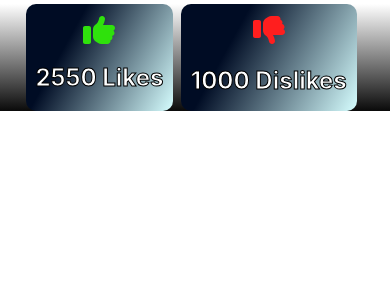
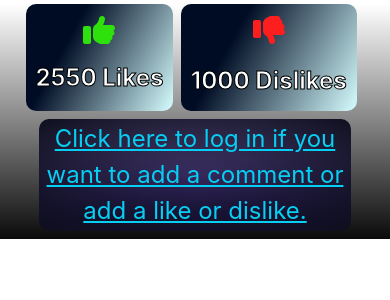
Before and after one commit to zachary-berdell-elliott/personal-blog-rect-sandbox, a React (Create React App) app: page / in a window 390 px wide. Shown: the top 300 px of the page. Built offline with nearby package versions, Linux system fonts and the light colour scheme; some icons are missing; the HTML template or start-up script is replaced by a standard one.

Commit message:
Worked on mobile responsiveness for add comment bar.

```diff
--- a/src/App.css
+++ b/src/App.css
@@ -121,6 +121,50 @@
   margin-bottom: 1%;
 }
 
+.pb-1 {
+  padding-bottom: 1%;
+}
+
+.pb-2 {
+  padding-bottom: 2%;
+}
+
 .not-logged-in-like {
-  font-size: 200%
+  font-size: 200%;
 }
+
+.important-link {
+  background-image: radial-gradient(rgba(30, 8, 109, 0.5), rgb(14, 15, 30));
+  border-radius: 10px;
+  padding: .5% 1%;
+  width: 50%;
+  margin-left: auto;
+  margin-right: auto;
+}
+
+.important-link a {
+  color:rgb(7, 207, 243);
+  font-size: 200%;
+}
+
+.important-link:hover {
+  color:rgb(7, 207, 243);
+}
+
+@media screen and (max-width: 1144px) {
+  .comment-entry-area {
+    width: 65%;
+  }
+}
+
+@media screen and (max-width: 932px) {
+  .important-link {
+    width: 80%;
+  }
+}
+
+@media screen and (max-width: 622px) {
+  .important-link a {
+    font-size: 150%;
+  }
+}
--- a/src/components/AddCommentBar.js
+++ b/src/components/AddCommentBar.js
@@ -38,22 +38,25 @@ function AddCommentBar() {
             <form id="add-comment-form" className="d-flex-column flex-center-w">
                 <textarea name="comment" className="comment-entry-area flex-center-w" />
                 <button className="voting-button flex-center-w"><FontAwesomeIcon icon={faPlus} className="orange-text" /> Add Comment</button>
-                <p className="text-danger mg-bottom-1">Testing</p>
+                <p className="red-text mg-bottom-1">Testing</p>
             </form>
         </section>
     ) : (
-        <section id="comment-add-section">
+        <section id="comment-add-section" className="pb-2">
                         <div className="d-flex-row j-content mg-top-1">
-                <section id="liking-section" className="vote-section">
+                <section id="liking-section" className="vote-section mg-bottom-1">
                         <FontAwesomeIcon icon={faThumbsUp} className="green-text not-logged-in-like" aria-hidden="true"/>
                     <div id="like-count" aria-labelledby={`This post has ${likeCount} likes`}
                         className="vote-count-num">{likeCount} Likes</div>
                 </section>
-                <section id="disliking-section" className="vote-section">
+                <section id="disliking-section" className="vote-section mg-bottom-1">
                     <FontAwesomeIcon icon={faThumbsDown} className="red-text not-logged-in-like" aria-hidden="true" />
                     <div id="dislike-count" aria-labelledby={`This post has ${dislikeCount} dislikes`}
                         className="vote-count-num">{dislikeCount} Dislikes</div>
                 </section>
+            </div>
+            <div className="important-link mg-top-1">
+                <a href="/login">Click here to log in if you want to add a comment or add a like or dislike.</a>
             </div>
         </section>
     );
```
